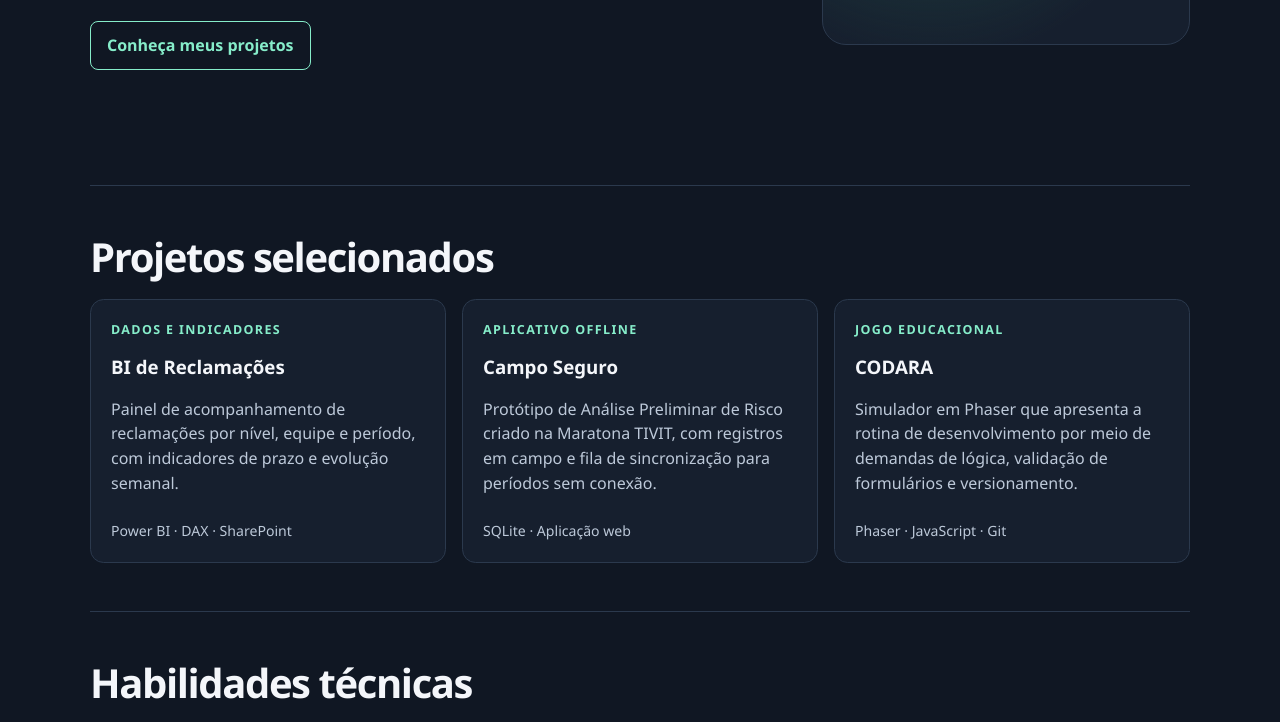
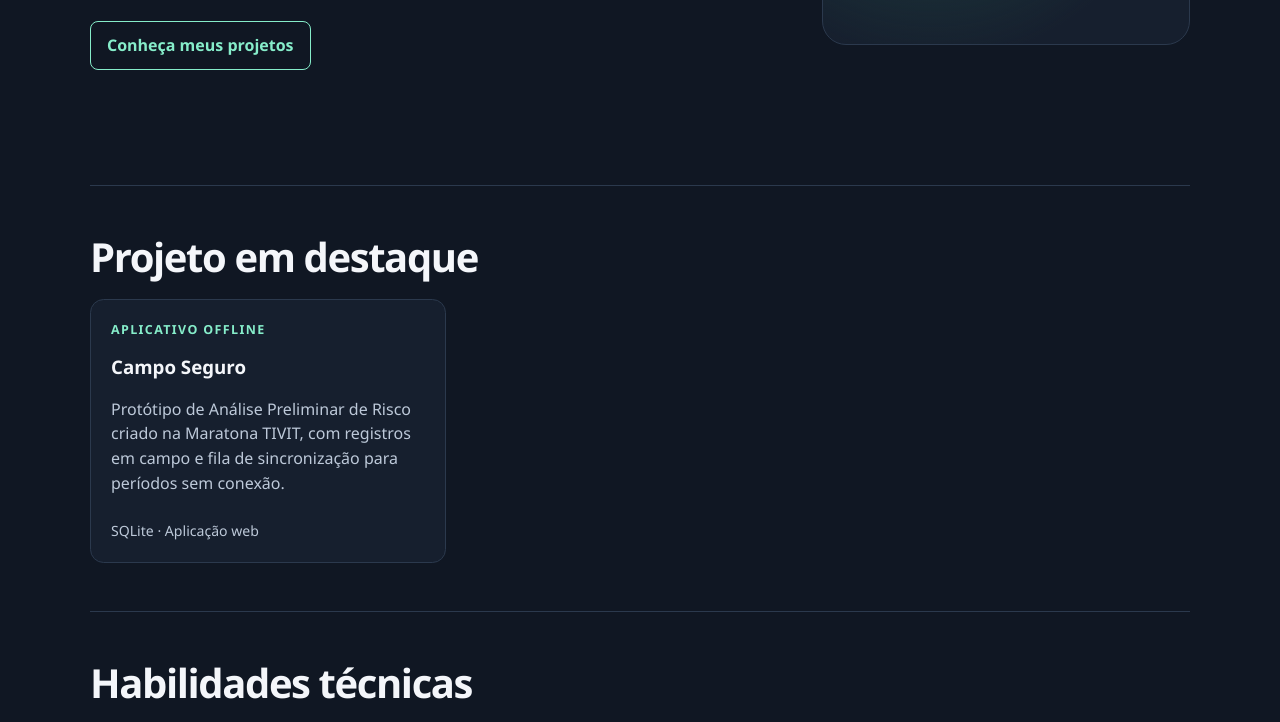
Before and after one commit to Artur-MF/portfolio-senai, a plain HTML site: page index.html in a window 1280 px wide. Shown: the part 528-1250 px from the top of the page. Drawn offline with Linux system fonts and the light colour scheme.

Commit message:
Remove CODARA e BI de Reclamações do portfólio

```diff
--- a/index.html
+++ b/index.html
@@ -31,25 +31,13 @@
       </div>
     </section>
     <section class="section" id="projetos" aria-labelledby="titulo-projetos">
-      <h2 id="titulo-projetos">Projetos selecionados</h2>
+      <h2 id="titulo-projetos">Projeto em destaque</h2>
       <div class="grid">
-        <article>
-          <p class="eyebrow">Dados e indicadores</p>
-          <h3>BI de Reclamações</h3>
-          <p>Painel de acompanhamento de reclamações por nível, equipe e período, com indicadores de prazo e evolução semanal.</p>
-          <p class="tools">Power BI · DAX · SharePoint</p>
-        </article>
         <article>
           <p class="eyebrow">Aplicativo offline</p>
           <h3>Campo Seguro</h3>
           <p>Protótipo de Análise Preliminar de Risco criado na Maratona TIVIT, com registros em campo e fila de sincronização para períodos sem conexão.</p>
           <p class="tools">SQLite · Aplicação web</p>
-        </article>
-        <article>
-          <p class="eyebrow">Jogo educacional</p>
-          <h3>CODARA</h3>
-          <p>Simulador em Phaser que apresenta a rotina de desenvolvimento por meio de demandas de lógica, validação de formulários e versionamento.</p>
-          <p class="tools">Phaser · JavaScript · Git</p>
         </article>
       </div>
     </section>
```
